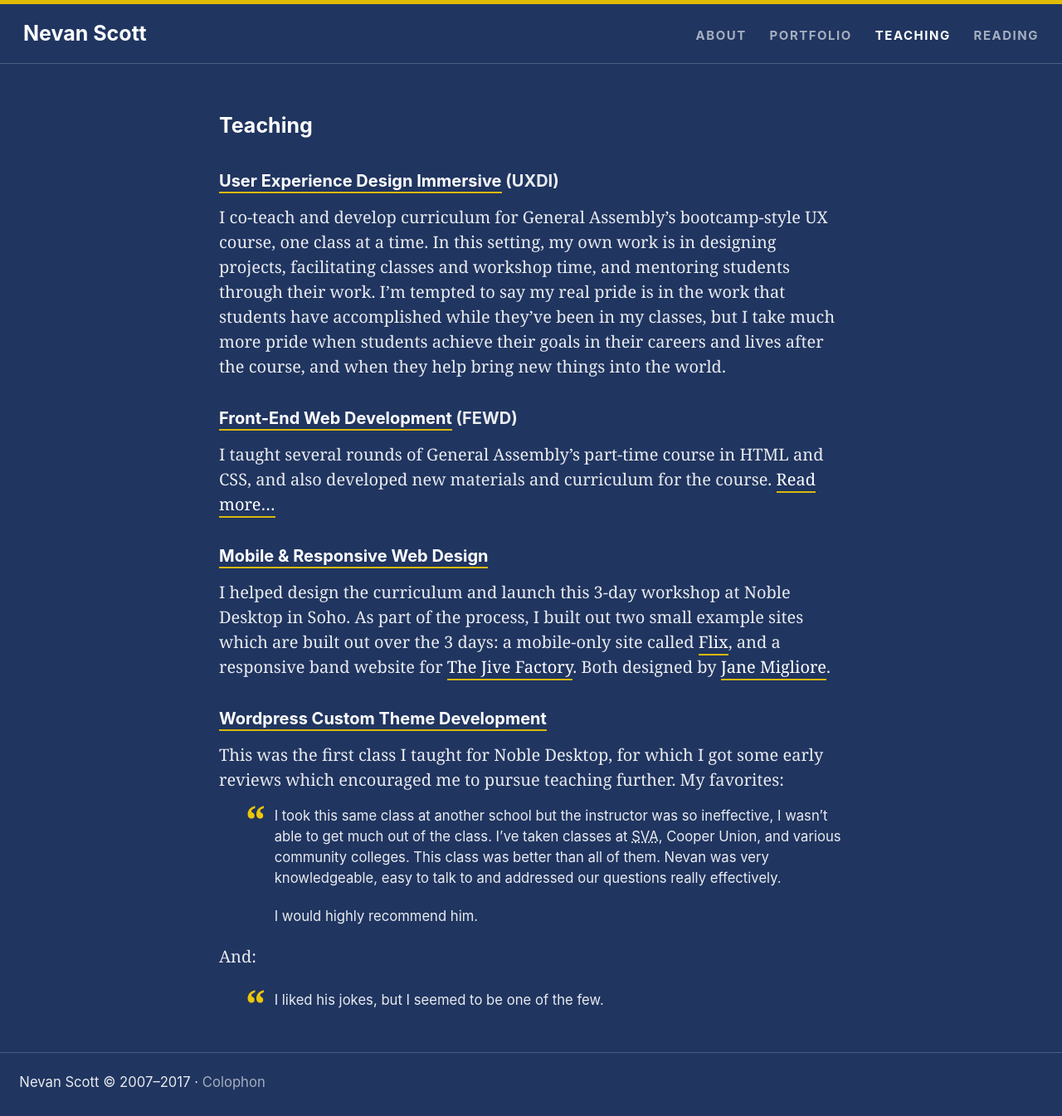
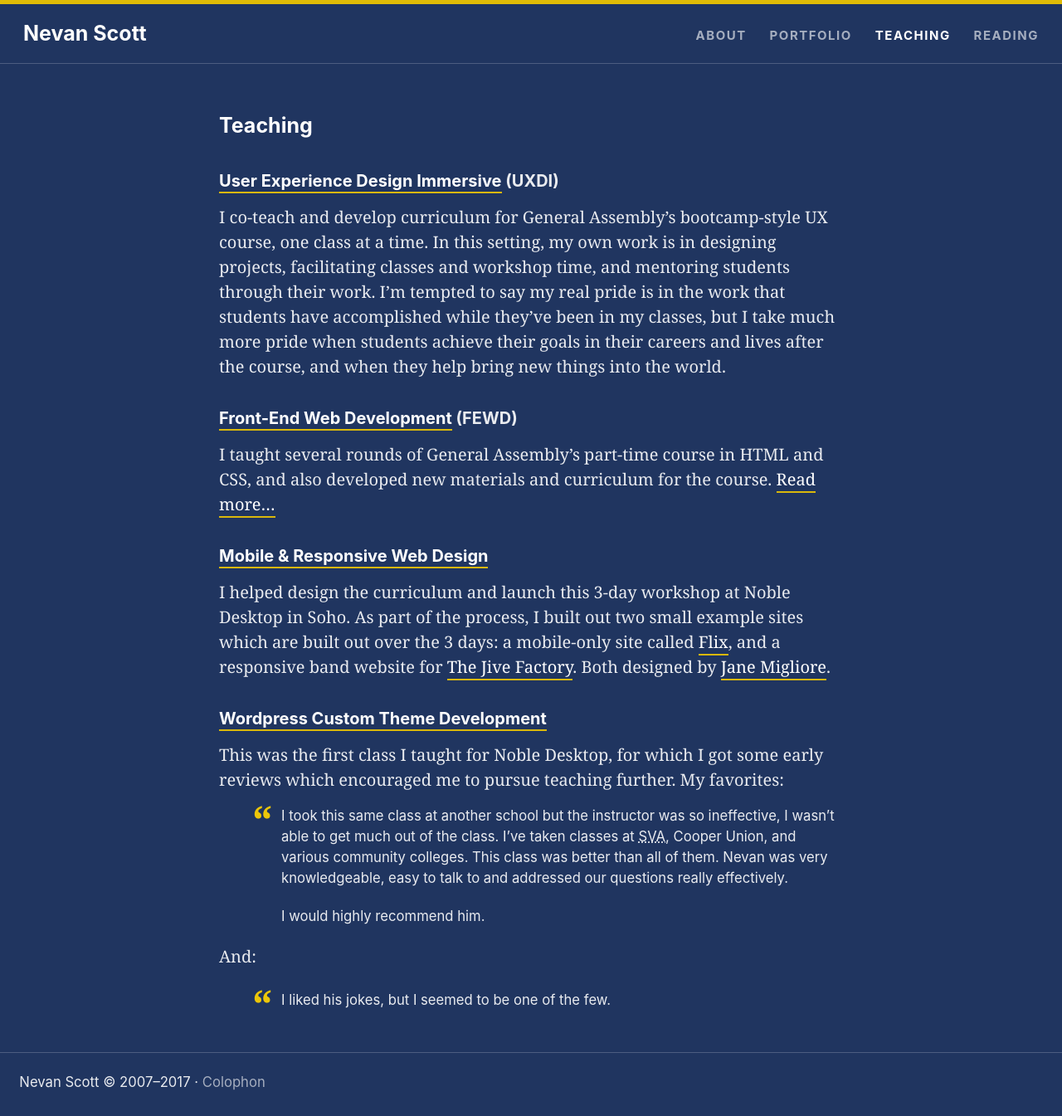
Before and after one commit to nevanscott/nevanscott.github.io, a Jekyll site: the page built from teaching.md, in a window 1280 px wide. Shown: the whole page at 83% size. Built offline with Jekyll 4.4.1, drawn with Linux system fonts in a browser that asks for light colours.

Commit message:
slightly increases blockquote indent again

```diff
--- a/_includes/main.scss
+++ b/_includes/main.scss
@@ -172,7 +172,7 @@ blockquote {
   font-size: smaller;
   margin-left: 0;
   margin-right: 0;
-  padding-left: 4em;
+  padding-left: 4.5em;
   &:before {
     color: hsl(50,93,48);
     content: '“';
```
